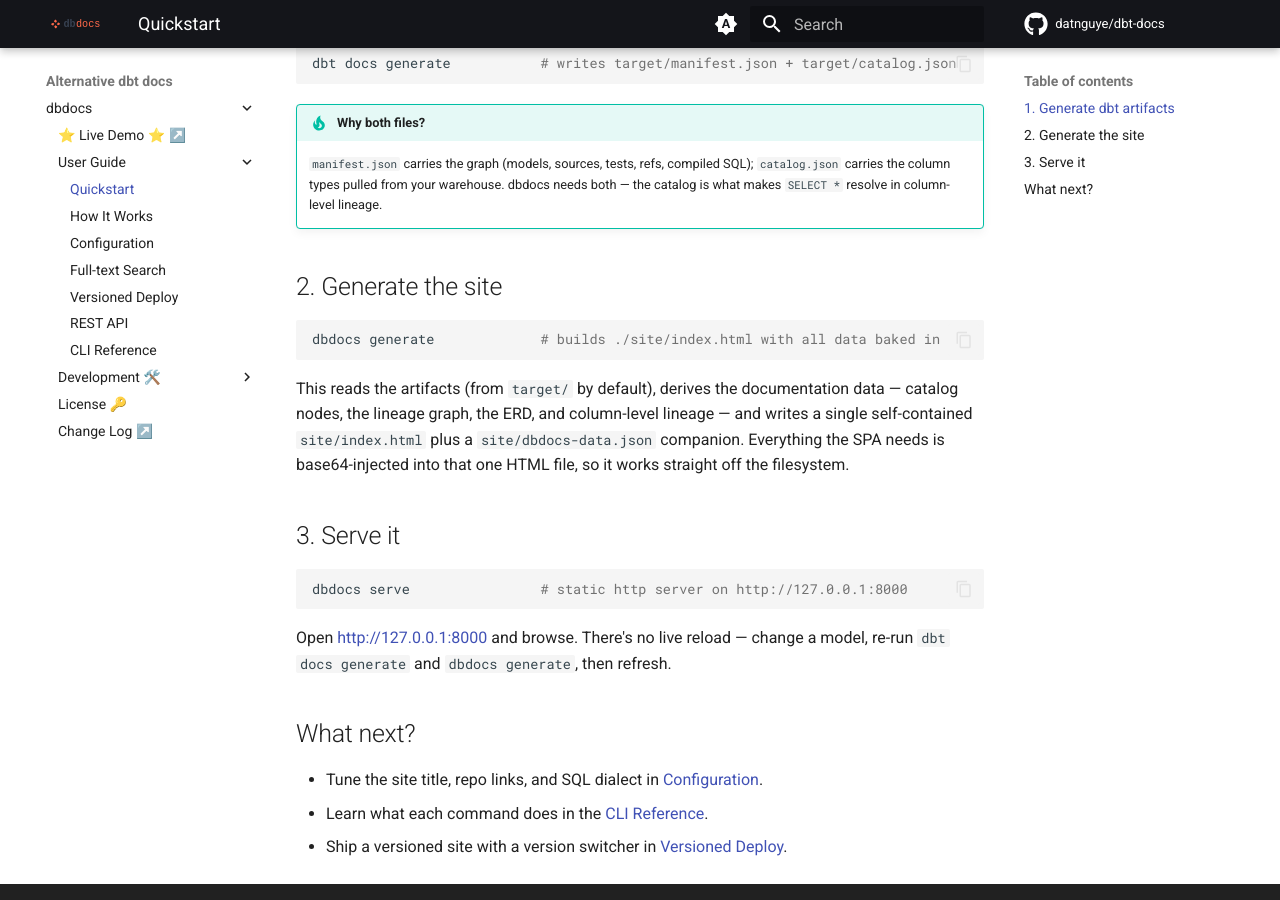
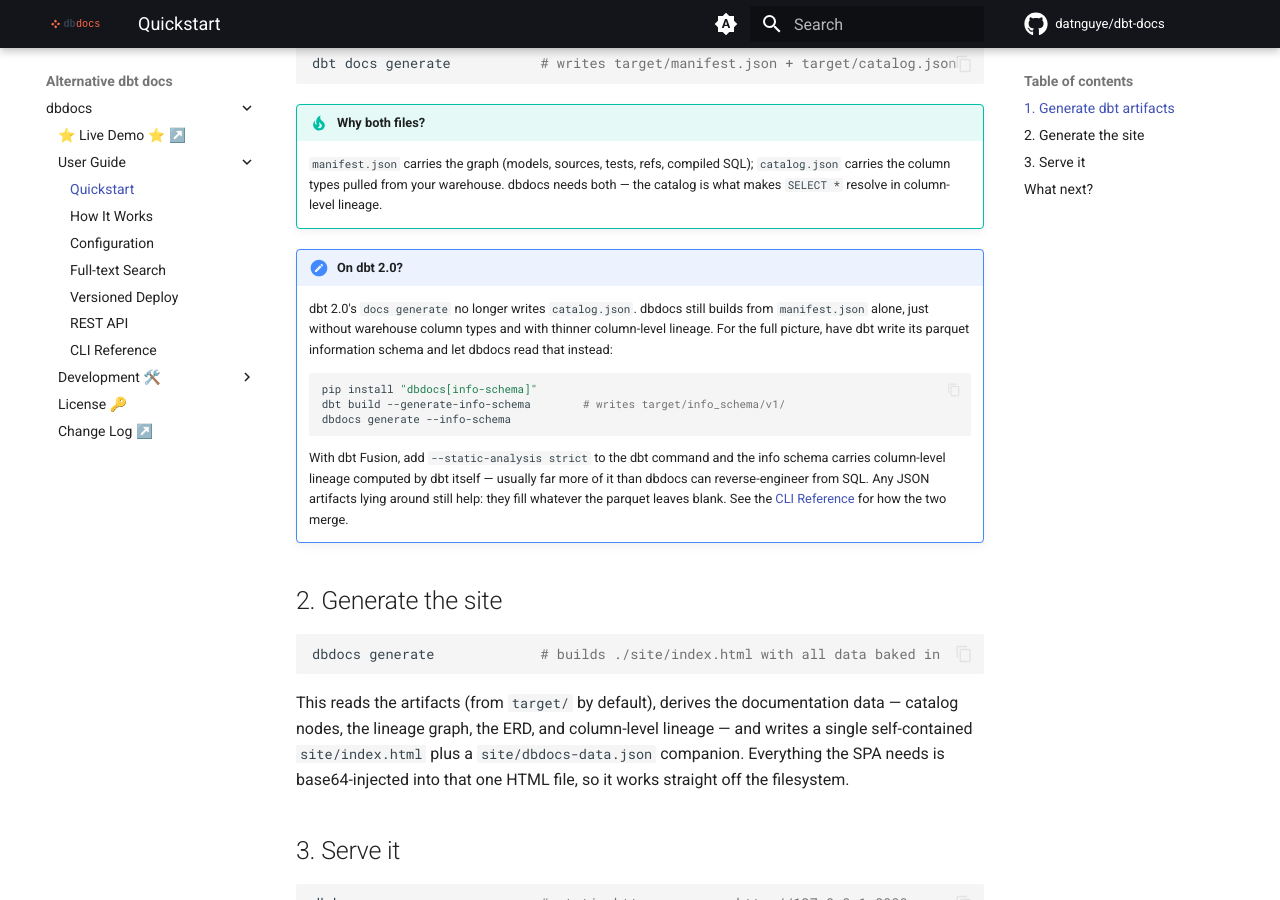
Before and after one commit to datnguye/dbt-docs, an MkDocs documentation site: the page built from docs/nav/guide/quickstart.md, in a window 1280 px wide and 900 px high, scrolled down 345 px. Built offline with MkDocs 1.6.1 and Material for MkDocs 9.7.7, drawn with Linux system fonts in a browser that asks for light colours; comment, search, counter and statistics services are not loaded; the version menu is left out.

Commit message:
docs: add a dbt 2.0 path to the quickstart and the info_schema keys to configuration

````diff
--- a/docs/nav/guide/quickstart.md
+++ b/docs/nav/guide/quickstart.md
@@ -17,6 +17,24 @@ dbt docs generate           # writes target/manifest.json + target/catalog.json
     SQL); `catalog.json` carries the column types pulled from your warehouse.
     dbdocs needs both — the catalog is what makes `SELECT *` resolve in
     column-level lineage.
+
+!!! note "On dbt 2.0?"
+    dbt 2.0's `docs generate` no longer writes `catalog.json`. dbdocs still
+    builds from `manifest.json` alone, just without warehouse column types and
+    with thinner column-level lineage. For the full picture, have dbt write its
+    parquet information schema and let dbdocs read that instead:
+
+    ```bash
+    pip install "dbdocs[info-schema]"
+    dbt build --generate-info-schema        # writes target/info_schema/v1/
+    dbdocs generate --info-schema
+    ```
+
+    With dbt Fusion, add `--static-analysis strict` to the dbt command and the
+    info schema carries column-level lineage computed by dbt itself — usually far
+    more of it than dbdocs can reverse-engineer from SQL. Any JSON artifacts lying
+    around still help: they fill whatever the parquet leaves blank. See the
+    [CLI Reference](./cli-references.md#dbdocs-generate) for how the two merge.
 
 ## 2. Generate the site
 
````
Also changed, not shown: docs/nav/guide/configuration.md (+2 -0 lines).
